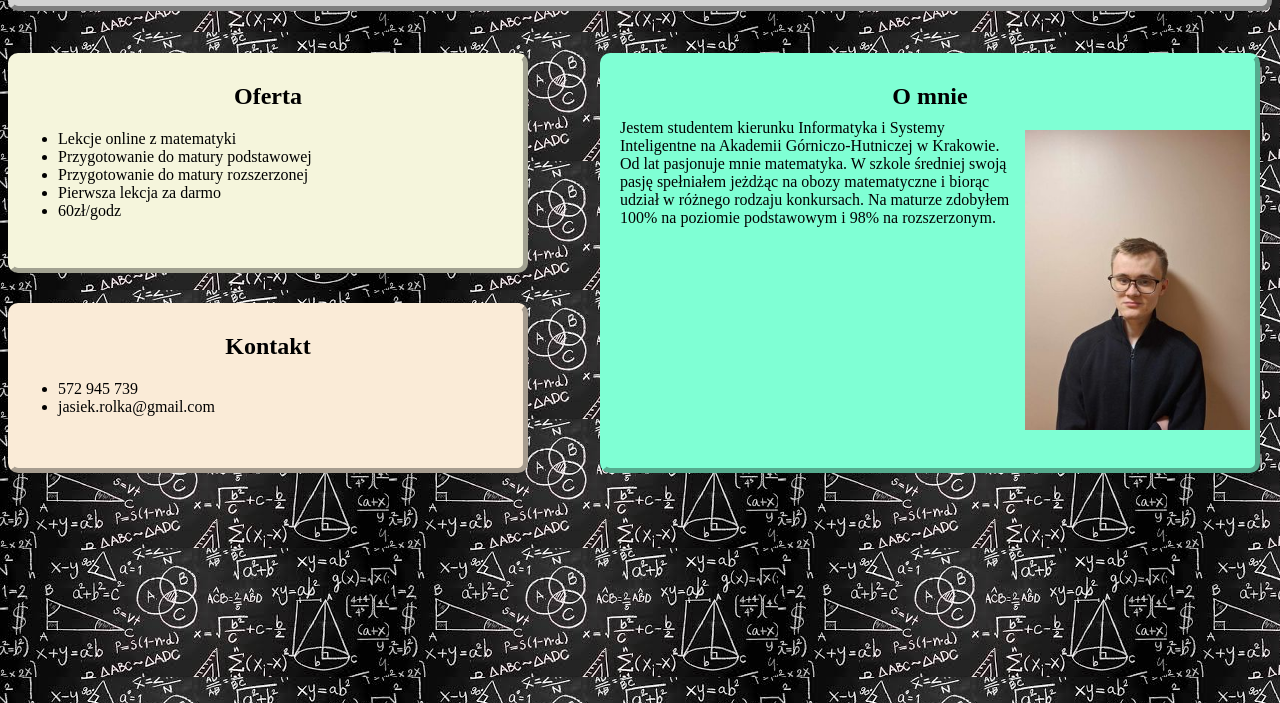
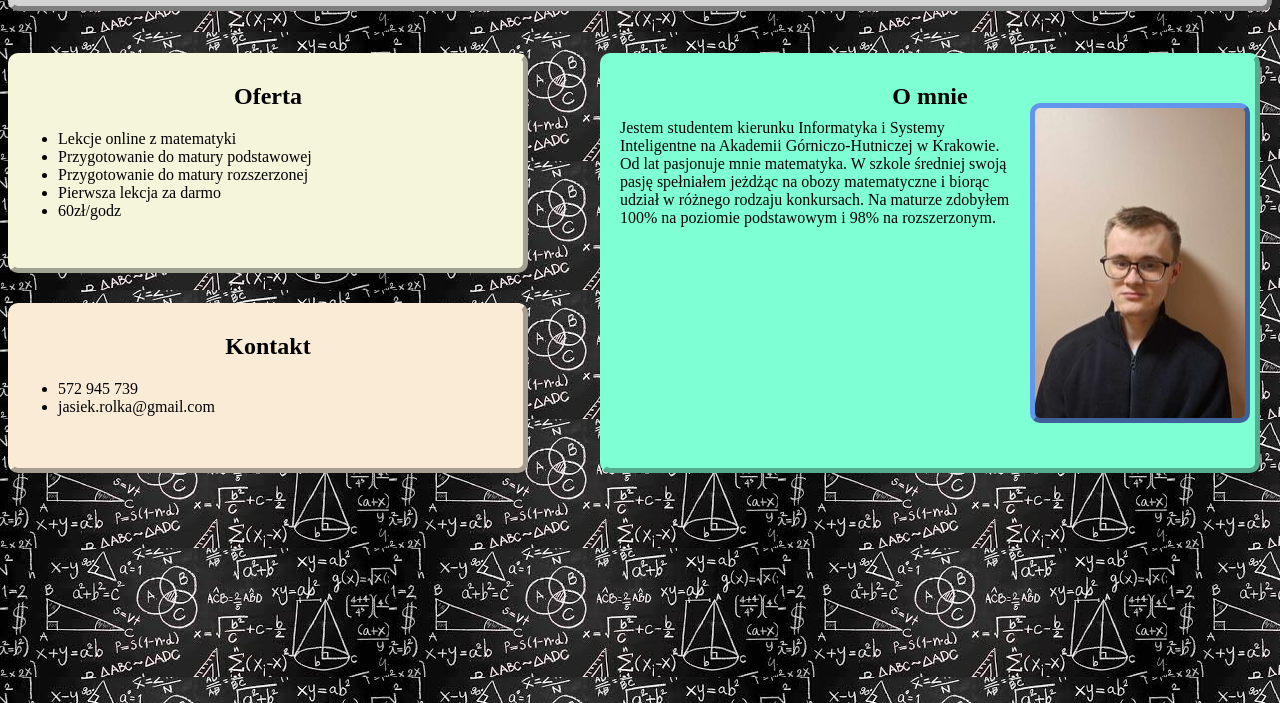
Before and after one commit to JanRolka/JanRolkaKorepetycje, a plain HTML site: page index.html in a window 1280 px wide. Shown: the part 97-800 px from the top of the page. Drawn offline with Linux system fonts and the light colour scheme.

Commit message:
improved photo

```diff
--- a/index.html
+++ b/index.html
@@ -58,7 +58,6 @@
         <center>
         <h2>O mnie</h2>
         </center>
-        <img src="/images/myphoto.jpg" height="300" style="position: absolute; left:420px;"/>
     </div>
 
     <div id="description">
@@ -70,6 +69,10 @@
         </p>
     </div>
 
+    <div id="photo">
+
+    </div>
+
 </body>
 
 </html>
--- a/style.css
+++ b/style.css
@@ -61,3 +61,21 @@
     top: 200px;
     left: 620px;
 }
+#photo{
+    height: 300px;
+    width: 200px;
+
+    position: absolute;
+    top: 200px;
+    left: 1030px;
+
+    border: 5px solid;
+    border-style: outset;
+    border-color:cornflowerblue;
+    border-radius: 10px;
+    padding: 5px;
+    background-color:cornflowerblue;
+
+    background-image: url("images/myphoto.jpg");
+    background-position: center;
+}
```
